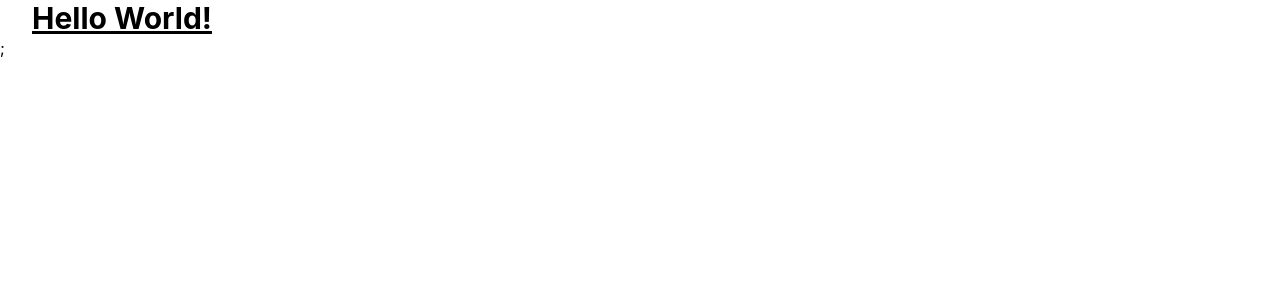
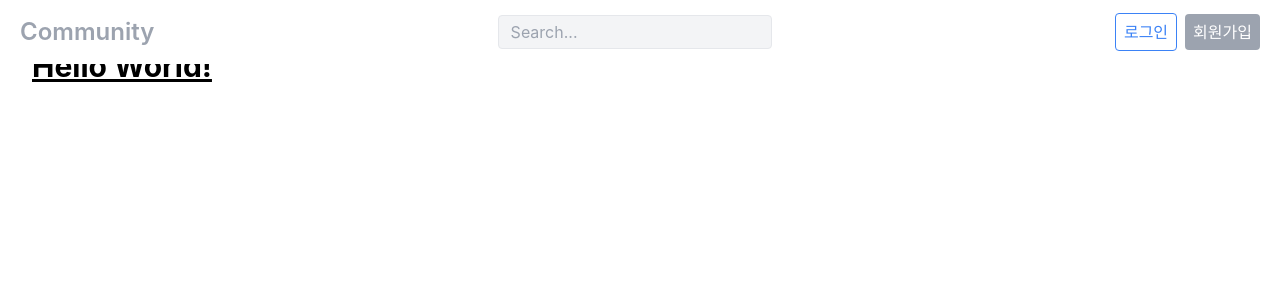
Before and after one commit to H-Genie/reddit, a Next.js app in the folder client/: page / in a window 1280 px wide. Shown: the top 300 px of the page. Built offline with nearby package versions, Linux system fonts and the light colour scheme; no server answers.

Commit message:
5-7. 커뮤니티 페이지 생성하기(Navigation Bar)

```diff
--- /dev/null
+++ b/client/src/components/NavBar.tsx
@@ -0,0 +1,36 @@
+import Link from "next/link";
+import React from "react";
+import { useAuthState } from "../context/auth";
+
+const NavBar: React.FC = () => {
+    const { loading, authenticated } = useAuthState();
+    return (
+        <div className="fixed inset-x-0 top-0 z-10 flex items-center justify-between h-16 px-5 bg-white">
+            <span className="text-2xl font-semibold text-gray-400">
+                <Link href="/">Community</Link>
+            </span>
+            <div className="max-w-full px-4">
+                <div className="relative flex items-center bg-gray-100 border rounded hover:border-gray-700 hover:bg-white">
+                    <input type="text" placeholder="Search..." className="px-3 py-1 bg-transparent rounded focus:outline-none" />
+                </div>
+            </div>
+            <div className="flex">
+                {!loading &&
+                    (authenticated ? (
+                        <button className="w-20 p-2 mr-2 text-center text-white bg-gray-400 rounded">로그아웃</button>
+                    ) : (
+                        <>
+                            <Link href={"/login"}>
+                                <span className="w-20 p-2 mr-2 text-center text-blue-500 border border-blue-500 rounded">로그인</span>
+                            </Link>
+                            <Link href={"/register"}>
+                                <span className="w-20 p-2 text-center text-white bg-gray-400 rounded">회원가입</span>
+                            </Link>
+                        </>
+                    ))}
+            </div>
+        </div>
+    );
+};
+
+export default NavBar;
--- a/client/src/pages/_app.tsx
+++ b/client/src/pages/_app.tsx
@@ -2,14 +2,23 @@
 import type { AppProps } from "next/app";
 import axios from "axios";
 import { AuthProvider } from "../context/auth";
+import { useRouter } from "next/router";
+import NavBar from "../components/NavBar";
 
 export default function App({ Component, pageProps }: AppProps) {
     axios.defaults.baseURL = process.env.NEXT_PUBLIC_SERVER_BASE_URL + "/api";
     axios.defaults.withCredentials = true;
 
+    const { pathname } = useRouter();
+    const authRoutes = ["/register", "/login"];
+    const authRoute = authRoutes.includes(pathname);
+
     return (
         <AuthProvider>
-            <Component {...pageProps} />;
+            {!authRoute && <NavBar />}
+            <div className={authRoute ? "" : "pt-12"}>
+                <Component {...pageProps} />
+            </div>
         </AuthProvider>
     );
 }
```
